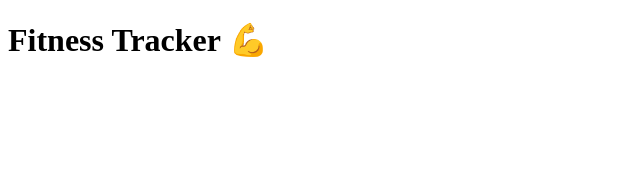
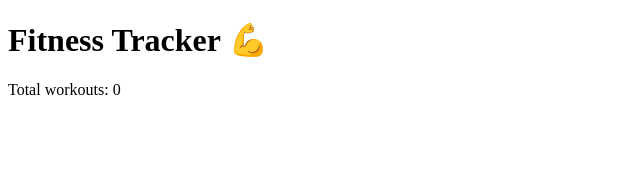
Before and after one commit to Som-0108/fitness_tracker_app, a React (Vite) app in the folder fitness_tracker_app/: page / in a window 1280 px wide. Shown: the top 171 px of the page, without its empty margins (0-640 px from the left). Built offline with nearby package versions, Linux system fonts and the light colour scheme; the HTML template or start-up script is replaced by a standard one.

Commit message:
Total workout added

```diff
--- a/fitness_tracker_app/src/App.jsx
+++ b/fitness_tracker_app/src/App.jsx
@@ -1,7 +1,12 @@
+import { useState } from "react";
+
 function App() {
+  const [workouts, setWorkouts] = useState([]);
+
   return (
     <div>
       <h1>Fitness Tracker 💪</h1>
+      <p>Total workouts: {workouts.length}</p>
     </div>
   );
 }
```
